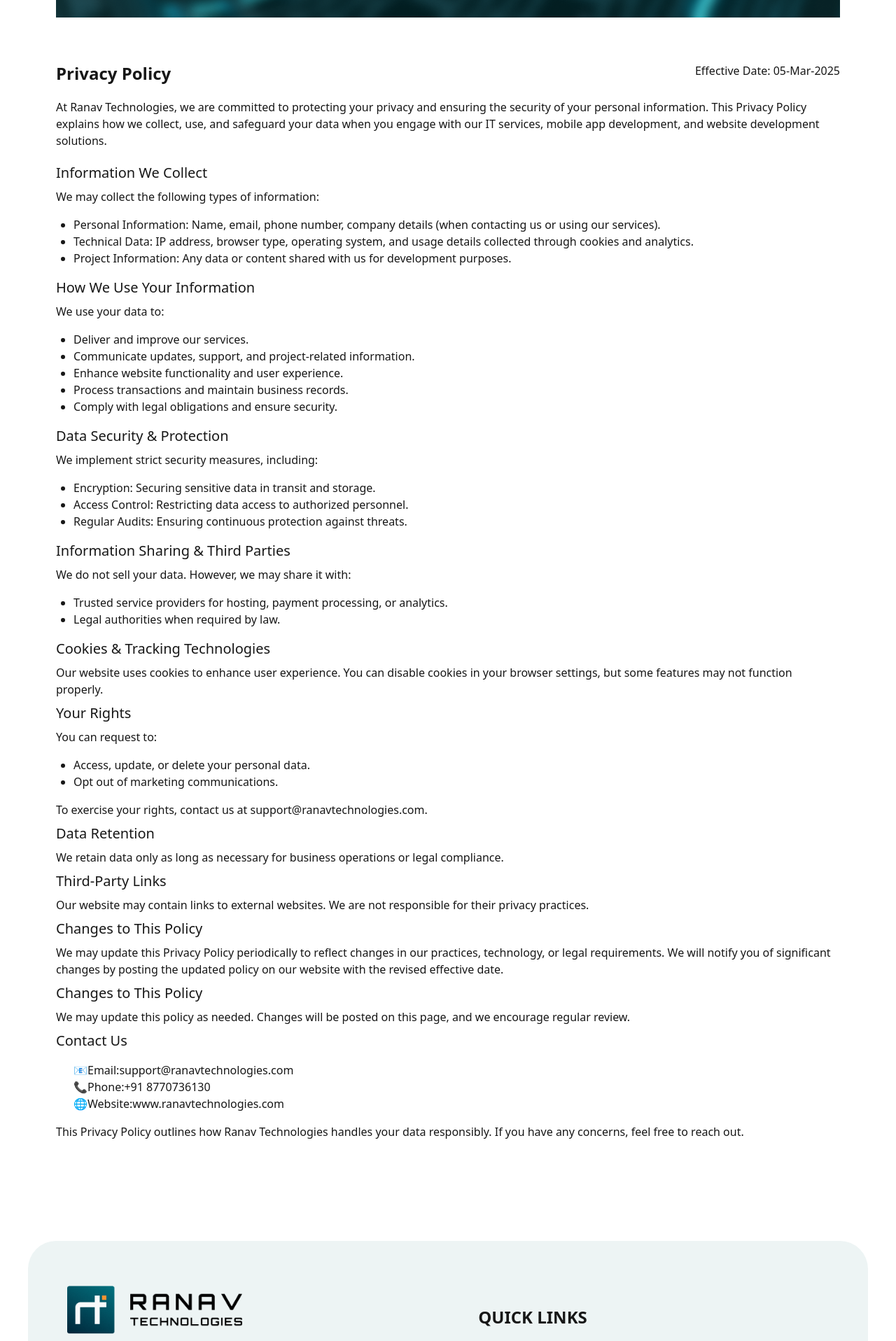
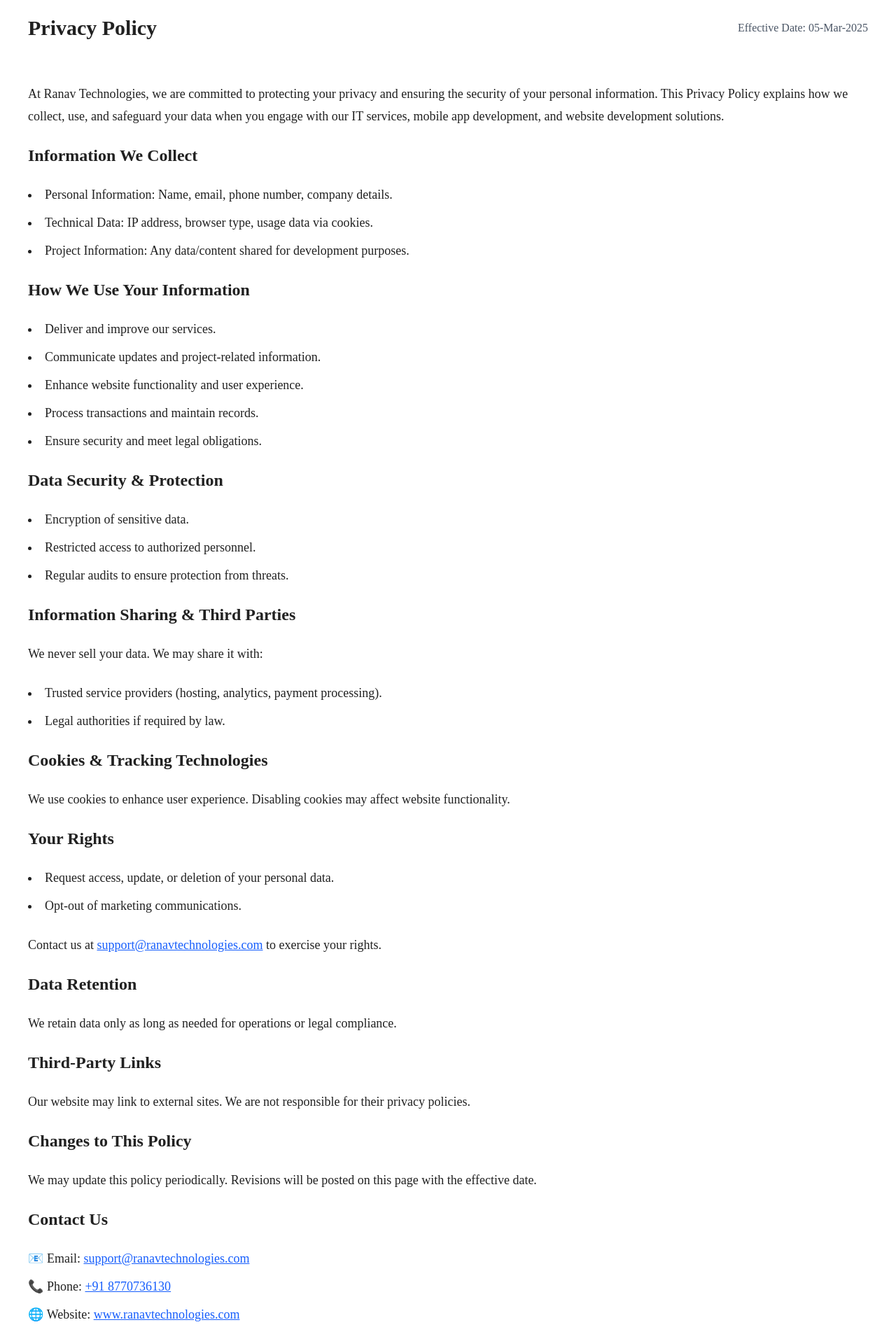
Before and after one commit to Daminicyberinstant/RanavTechnology, a Next.js app: page /privacy-policy in a window 1280 px wide. Shown: the part 824-2740 px from the top of the page at 70% size. Built offline with nearby package versions, Linux system fonts and the light colour scheme.

Commit message:
Latest Code

```diff
--- a/app/privacy-policy/page.js
+++ b/app/privacy-policy/page.js
@@ -1,165 +1,146 @@
 import React from "react";
-
 import Link from "next/link";
 
 const PrivacyPolicy = () => {
   return (
-    <>
-    <section className="container mx-auto px-4 md:px-20 py-10 md:py-20 privacy-terms">
-      <div className="relative mb-16">
+    <main className="bg-white font-[Karla]">
+      {/* Hero Section */}
+      <section className="px-10 py-16 max-w-[1600px] mx-auto">
         <div
-          className="p-12 w-full h-[calc(100vh-90px)] md:h-[calc(100vh-125px)] rounded-40 bg-cover bg-center bg-no-repeat relative z-10 flex justify-center"
-       style={{ backgroundImage: `url('/Group 163-3.png')` }}
+          className="relative h-[60vh] md:h-[70vh] w-full rounded-[40px] bg-cover bg-center flex items-center justify-center text-white"
+          style={{
+            backgroundImage: `url('/Group 163-3.png')`,
+            backgroundBlendMode: "overlay",
+            backgroundColor: "#00000080",
+          }}
         >
-          <div className="flex flex-col items-center justify-center gap-10">
-            <h1
-              className="text-4xl md:text-6xl text-white text-center z-10 font-archivo font-semibold"
-              style={{ letterSpacing: "-2px" }}
-            >
+          <div className="max-w-[1586px] px-4 text-center">
+            <h1 className="font-[Archivo] font-semibold text-[48px] md:text-[60px] lg:text-[70px] leading-[88px] tracking-[-0.02em]">
               Privacy Policy
             </h1>
           </div>
         </div>
+      </section>
+
+      {/* Policy Content */}
+      <section className="px-6 md:px-10 py-16 max-w-[1600px] mx-auto space-y-[60px] text-[#212121] text-[18px] leading-[32px]">
+        <div className="flex flex-col md:flex-row md:items-center md:justify-between">
+          <h2 className="font-[Archivo] text-3xl font-bold">
+            Privacy Policy
+          </h2>
+          <h3 className="text-base font-medium text-gray-600">
+            Effective Date: 05-Mar-2025
+          </h3>
         </div>
-      <div className="flex justify-between mb-5">
-        <h2 className="text-2xl font-bold">Privacy Policy</h2>
-        <h3 className="text-base font-medium">Effective Date: 05-Mar-2025 </h3>
-      </div>
-      <div>
-        <p className="mb-5">
+
+        <div className="space-y-6">
+          <p>
             At Ranav Technologies, we are committed to protecting your privacy and
-          ensuring the security of your personal information. This Privacy
-          Policy explains how we collect, use, and safeguard your data when you
-          engage with our IT services, mobile app development, and website
-          development solutions.
+            ensuring the security of your personal information. This Privacy Policy
+            explains how we collect, use, and safeguard your data when you engage
+            with our IT services, mobile app development, and website development
+            solutions.
           </p>
-        <h4 className="text-xl font-medium my-2">Information We Collect</h4>
-        <p>We may collect the following types of information:</p>
-        <ul className="list-items">
-          <li>
-            Personal Information: Name, email, phone number, company details
-            (when contacting us or using our services).
-          </li>
-          <li>
-            Technical Data: IP address, browser type, operating system, and
-            usage details collected through cookies and analytics.
-          </li>
-          <li>
-            Project Information: Any data or content shared with us for
-            development purposes.
-          </li>
+
+          <h4 className="text-2xl font-semibold">Information We Collect</h4>
+          <ul className="list-disc list-inside space-y-2">
+            <li>Personal Information: Name, email, phone number, company details.</li>
+            <li>Technical Data: IP address, browser type, usage data via cookies.</li>
+            <li>Project Information: Any data/content shared for development purposes.</li>
           </ul>
-        <h4 className="text-xl font-medium my-2">
-          How We Use Your Information
-        </h4>
-        <p>We use your data to:</p>
-        <ul className="list-items">
+
+          <h4 className="text-2xl font-semibold">How We Use Your Information</h4>
+          <ul className="list-disc list-inside space-y-2">
             <li>Deliver and improve our services.</li>
-          <li>
-            Communicate updates, support, and project-related information.
-          </li>
+            <li>Communicate updates and project-related information.</li>
             <li>Enhance website functionality and user experience.</li>
-          <li>Process transactions and maintain business records.</li>
-          <li>Comply with legal obligations and ensure security.</li>
-        </ul>{" "}
-        <h4 className="text-xl font-medium my-2">Data Security & Protection</h4>
-        <p>We implement strict security measures, including:</p>
-        <ul className="list-items">
-          <li>Encryption: Securing sensitive data in transit and storage.</li>
-          <li>
-            Access Control: Restricting data access to authorized personnel.
-          </li>
-          <li>
-            Regular Audits: Ensuring continuous protection against threats.
-          </li>
+            <li>Process transactions and maintain records.</li>
+            <li>Ensure security and meet legal obligations.</li>
           </ul>
-        <h4 className="text-xl font-medium my-2">
-          Information Sharing & Third Parties
-        </h4>
-        <p>We do not sell your data. However, we may share it with:</p>
-        <ul className="list-items">
-          <li>
-            Trusted service providers for hosting, payment processing, or
-            analytics.
-          </li>
-          <li>Legal authorities when required by law.</li>
+
+          <h4 className="text-2xl font-semibold">Data Security & Protection</h4>
+          <ul className="list-disc list-inside space-y-2">
+            <li>Encryption of sensitive data.</li>
+            <li>Restricted access to authorized personnel.</li>
+            <li>Regular audits to ensure protection from threats.</li>
           </ul>
-        <h4 className="text-xl font-medium my-2">
-          Cookies & Tracking Technologies{" "}
-        </h4>
+
+          <h4 className="text-2xl font-semibold">Information Sharing & Third Parties</h4>
+          <p>We never sell your data. We may share it with:</p>
+          <ul className="list-disc list-inside space-y-2">
+            <li>Trusted service providers (hosting, analytics, payment processing).</li>
+            <li>Legal authorities if required by law.</li>
+          </ul>
+
+          <h4 className="text-2xl font-semibold">Cookies & Tracking Technologies</h4>
           <p>
-          Our website uses cookies to enhance user experience. You can disable
-          cookies in your browser settings, but some features may not function
-          properly.
+            We use cookies to enhance user experience. Disabling cookies may affect
+            website functionality.
           </p>
-        <h4 className="text-xl font-medium my-2">Your Rights</h4>
-        <p>You can request to:</p>
-        <ul className="list-items">
-          <li>Access, update, or delete your personal data.</li>
-          <li>Opt out of marketing communications.</li>
+
+          <h4 className="text-2xl font-semibold">Your Rights</h4>
+          <ul className="list-disc list-inside space-y-2">
+            <li>Request access, update, or deletion of your personal data.</li>
+            <li>Opt-out of marketing communications.</li>
           </ul>
           <p>
-          To exercise your rights, contact us at{" "}
-          <Link href="mailto:support@ranavtechnologies.com">
+            Contact us at{" "}
+            <Link href="mailto:support@ranavtechnologies.com" className="text-blue-600 underline">
               support@ranavtechnologies.com
-          </Link>
-          .
+            </Link>{" "}
+            to exercise your rights.
           </p>
-        <h4 className="text-xl font-medium my-2">Data Retention</h4>
+
+          <h4 className="text-2xl font-semibold">Data Retention</h4>
           <p>
-          We retain data only as long as necessary for business operations or
-          legal compliance.
+            We retain data only as long as needed for operations or legal compliance.
           </p>
-        <h4 className="text-xl font-medium my-2">Third-Party Links</h4>
+
+          <h4 className="text-2xl font-semibold">Third-Party Links</h4>
           <p>
-          Our website may contain links to external websites. We are not
-          responsible for their privacy practices.
-        </p>{" "}
-        <h4 className="text-xl font-medium my-2">Changes to This Policy</h4>
+            Our website may link to external sites. We are not responsible for their
+            privacy policies.
+          </p>
+
+          <h4 className="text-2xl font-semibold">Changes to This Policy</h4>
           <p>
-          We may update this Privacy Policy periodically to reflect changes in
-          our practices, technology, or legal requirements. We will notify you
-          of significant changes by posting the updated policy on our website
-          with the revised effective date.
+            We may update this policy periodically. Revisions will be posted on this
+            page with the effective date.
           </p>
-        <h4 className="text-xl font-medium my-2">Changes to This Policy</h4>
-        <p>
-          We may update this policy as needed. Changes will be posted on this
-          page, and we encourage regular review.
-        </p>
-        <h4 className="text-xl font-medium my-2">Contact Us</h4>
-        <ul>
+
+          <h4 className="text-2xl font-semibold">Contact Us</h4>
+          <ul className="space-y-2">
             <li>
-            📧Email:
-            <Link
-              href="mailto:support@ranavtechnologies.com"
-              className="text-primary"
-            >
+              📧 Email:{" "}
+              <Link href="mailto:support@ranavtechnologies.com" className="text-blue-600 underline">
                 support@ranavtechnologies.com
               </Link>
             </li>
             <li>
-            📞Phone:
-            <Link href="tel:+91 8770736130" className="text-primary">
+              📞 Phone:{" "}
+              <Link href="tel:+918770736130" className="text-blue-600 underline">
                 +91 8770736130
               </Link>
             </li>
             <li>
-            🌐Website:
+              🌐 Website:{" "}
               <Link
                 target="_blank"
                 href="http://www.ranavtechnologies.com"
-              className="text-primary"
+                className="text-blue-600 underline"
               >
                 www.ranavtechnologies.com
               </Link>
             </li>
           </ul>
+
+          <p>
             This Privacy Policy outlines how Ranav Technologies handles your data
             responsibly. If you have any concerns, feel free to reach out.
+          </p>
         </div>
       </section>
-    </>
+    </main>
   );
 };
 
--- a/app/terms-&-conditions/page.js
+++ b/app/terms-&-conditions/page.js
@@ -1,142 +1,119 @@
 import React from "react";
-
 import Link from "next/link";
 
 const TermsAndConditions = () => {
   return (
-    <section className="container mx-auto px-4 md:px-20 py-10 md:py-20 privacy-terms">
-      <div className="relative mb-16">
+    <main className="bg-white font-[Karla]">
+      {/* Hero Section */}
+      <section className="px-10 py-16 max-w-[1600px] mx-auto">
         <div
-          className="p-12 w-full h-[calc(100vh-90px)] md:h-[calc(100vh-125px)] rounded-40 bg-cover bg-center bg-no-repeat relative z-10 flex justify-center"
-          style={{ backgroundImage: `url('/Group 163-3.png')` }}
+          className="relative h-[60vh] md:h-[70vh] w-full rounded-[40px] bg-cover bg-center flex items-center justify-center text-white"
+          style={{
+            backgroundImage: `url('/Group 163-3.png')`,
+            backgroundBlendMode: "overlay",
+            backgroundColor: "#00000080",
+          }}
         >
-          <div className="flex flex-col items-center justify-center gap-10">
-            <h1
-              className="text-4xl md:text-6xl text-white text-center z-10 font-archivo font-semibold"
-              style={{ letterSpacing: "-2px" }}
-            >
+          <div className="max-w-[1586px] px-4 text-center">
+            <h1 className="font-[Archivo] font-semibold text-[48px] md:text-[60px] lg:text-[70px] leading-[88px] tracking-[-0.02em]">
               Terms & Conditions
             </h1>
+
           </div>
         </div>
+      </section>
+
+      {/* Content Section */}
+      <section className="px-6 md:px-10 py-16 max-w-[1600px] mx-auto space-y-[60px] text-[#212121] text-[18px] leading-[32px]">
+        <div className="flex flex-col md:flex-row md:items-center md:justify-between">
+          <h2 className="font-[Archivo] text-3xl font-bold">
+            Terms and Conditions
+          </h2>
+          <h3 className="text-base font-medium text-gray-600">
+            Effective Date: 05-Mar-2025
+          </h3>
         </div>
-      <div className="flex justify-between mb-5">
-        <h2 className="text-2xl font-bold">Terms and Conditions</h2>
-        <h3 className="text-base font-medium">Effective Date: 05-Mar-2025 </h3>
-      </div>
-      <div>
-        <p className="mb-5">
-          Welcome to <b>Ranav Technologies</b>. By accessing or using our
-          website and services, you agree to comply with and be bound by the
-          following Terms & Conditions. Please read these terms carefully before
-          using our website or services.
+
+        <div className="space-y-6">
+          <p>
+            Welcome to <b>Ranav Technologies</b>. By accessing or using our website and services, you agree to comply with and be bound by the following Terms & Conditions. Please read these terms carefully before using our website or services.
           </p>
-        <h4 className="text-xl font-medium my-2">Acceptance of Terms</h4>
+
+          <h4 className="text-2xl font-semibold">Acceptance of Terms</h4>
           <p>
-          By accessing or using the website and services of{" "}
-          <b>Ranav Technologies</b>, you agree to abide by these Terms &
-          Conditions and any applicable laws or regulations. If you do not agree
-          to these terms, please refrain from using our website and services.
+            By accessing or using the website and services of <b>Ranav Technologies</b>, you agree to abide by these Terms & Conditions and any applicable laws or regulations. If you do not agree to these terms, please refrain from using our website and services.
           </p>
-        <h4 className="text-xl font-medium my-2">Our Services</h4>
+
+          <h4 className="text-2xl font-semibold">Our Services</h4>
           <p>
-          <b>Ranav Technologies</b> provides a wide range of digital services,
-          including but not limited to UX/UI design, mobile app development,
-          software development, website development, and digital strategy.
-          Specific terms for each service may be provided in individual
-          contracts and agreements.
+            <b>Ranav Technologies</b> provides a wide range of digital services, including but not limited to UX/UI design, mobile app development, software development, website development, and digital strategy. Specific terms for each service may be provided in individual contracts and agreements.
           </p>
-        <h4 className="text-xl font-medium my-2">User Responsibilities</h4>
-        <ul className="list-items">
+
+          <h4 className="text-2xl font-semibold">User Responsibilities</h4>
+          <ul className="list-disc list-inside space-y-2">
             <li>
-            Account Information: You are responsible for maintaining the
-            confidentiality of your account information and any passwords or
-            credentials provided by us
+              <strong>Account Information:</strong> You are responsible for maintaining the confidentiality of your account credentials provided by us.
             </li>
             <li>
-            Content Submission: You are solely responsible for any content you
-            submit or share through our website or services. By submitting
-            content, you guarantee that you own the rights to it and that it
-            does not violate any laws or third-party rights.
+              <strong>Content Submission:</strong> You are solely responsible for any content you submit or share. You confirm you own the rights to such content and that it does not violate any laws or third-party rights.
             </li>
-        </ul>{" "}
-        <h4 className="text-xl font-medium my-2">
-          Intellectual Property Rights
-        </h4>
+          </ul>
+
+          <h4 className="text-2xl font-semibold">Intellectual Property Rights</h4>
           <p>
-          All content, designs, and intellectual property related to{" "}
-          <b>Ranav Technologies</b>(including logos, trademarks, and service
-          marks) are owned by <b>Ranav Technologies</b> or our licensors. You
-          may not use, reproduce, or distribute any materials from the website
-          or our services without prior written permission.
+            All content, designs, and intellectual property related to <b>Ranav Technologies</b> (including logos, trademarks, and service marks) are owned by us or our licensors. You may not use, reproduce, or distribute our materials without prior written permission.
           </p>
-        <h4 className="text-xl font-medium my-2">Payment Terms</h4>
+
+          <h4 className="text-2xl font-semibold">Payment Terms</h4>
           <p>
-          Payment for services will be specified in the individual service
-          agreements. Payments must be made according to the payment terms
-          outlined in the contract. Failure to make timely payments may result
-          in delays or suspension of services.
+            Payment terms will be defined in individual service agreements. Timely payment is required to avoid service suspension or delay.
           </p>
-        <h4 className="text-xl font-medium my-2">Confidentiality</h4>
+
+          <h4 className="text-2xl font-semibold">Confidentiality</h4>
           <p>
-          We are committed to maintaining the confidentiality of your
-          information. Both parties agree to keep any sensitive or proprietary
-          information shared during the course of our relationship confidential,
-          unless required by law or for the fulfillment of the services.
+            Both parties agree to keep all sensitive or proprietary information confidential, unless disclosure is legally required or necessary to fulfill service delivery.
           </p>
-        <h4 className="text-xl font-medium my-2">Limitation of Liability</h4>
+
+          <h4 className="text-2xl font-semibold">Limitation of Liability</h4>
           <p>
-          <b>Ranav Technologies</b> will not be held liable for any damages,
-          losses, or expenses incurred as a result of using our services,
-          including but not limited to indirect, incidental, or consequential
-          damages. While we strive to provide quality services, we do not
-          guarantee specific outcomes.
+            <b>Ranav Technologies</b> shall not be liable for any direct, indirect, incidental, or consequential damages arising from use of our services. While we aim for quality delivery, no specific results are guaranteed.
           </p>
-        <h4 className="text-xl font-medium my-2">Termination of Services</h4>
+
+          <h4 className="text-2xl font-semibold">Termination of Services</h4>
           <p>
-          <b>Ranav Technologies</b> reserves the right to suspend or terminate
-          access to our services if you violate these Terms & Conditions or
-          engage in unlawful activities. Termination may happen without prior
-          notice, and any payments made may not be refunded in such cases.
+            We reserve the right to suspend or terminate services if you breach these Terms or engage in unlawful activity. No refunds will be provided for terminated contracts.
           </p>
-        <h4 className="text-xl font-medium my-2">
-          Changes to Terms & Conditions
-        </h4>
+
+          <h4 className="text-2xl font-semibold">Changes to Terms & Conditions</h4>
           <p>
-          We may update these Terms & Conditions from time to time. Any changes
-          will be posted on this page, and the “Effective Date” will be revised
-          accordingly. We encourage you to review this page periodically to stay
-          informed of any updates.
+            We may update these terms periodically. Changes will be reflected on this page along with an updated effective date.
           </p>
-        <h4 className="text-xl font-medium my-2">Governing Law</h4>
+
+          <h4 className="text-2xl font-semibold">Governing Law</h4>
           <p>
-          These Terms & Conditions shall be governed by the laws of MP,India.
-          Any disputes arising from these terms will be resolved in the
-          appropriate courts of Indore.
+            These Terms shall be governed by the laws of Madhya Pradesh, India. Any disputes will be resolved in courts located in Indore.
           </p>
-        <h4 className="text-xl font-medium my-2">Contact Us</h4>
-        <ul>
+
+          <h4 className="text-2xl font-semibold">Contact Us</h4>
+          <ul className="space-y-2">
             <li>
-            📧Email:
-            <Link
-              href="mailto:support@ranavtechnologies.com"
-              className="text-primary"
-            >
+              📧 Email:{" "}
+              <Link href="mailto:support@ranavtechnologies.com" className="text-blue-600 underline">
                 support@ranavtechnologies.com
               </Link>
             </li>
             <li>
-            📞Phone:
-            <Link href="tel:+91 8770736130" className="text-primary">
+              📞 Phone:{" "}
+              <Link href="tel:+918770736130" className="text-blue-600 underline">
                 +91 8770736130
               </Link>
             </li>
             <li>
-            🌐Website:
+              🌐 Website:{" "}
               <Link
                 target="_blank"
                 href="http://www.ranavtechnologies.com"
-              className="text-primary"
+                className="text-blue-600 underline"
               >
                 www.ranavtechnologies.com
               </Link>
@@ -144,6 +121,7 @@
           </ul>
         </div>
       </section>
+    </main>
   );
 };
 
--- a/components/Footer.js
+++ b/components/Footer.js
@@ -133,7 +133,7 @@
                 <p>© 2024 RANAV TECHNOLOGIES</p>
                 <div className="flex gap-6">
                   <Link href="/privacy-policy">Privacy Policy</Link>
-                  <Link href="/terms-and-conditions">Terms & Conditions</Link>
+                  <Link href="/terms-&-conditions">Terms & Conditions</Link>
                 </div>
               </div>
             </div>
```
Also changed, not shown: app/blog/digital-transformation-for-startups-where-to-begin/page.js (+127 -44 lines). Lines whose indentation alone changed are shown as unchanged.
